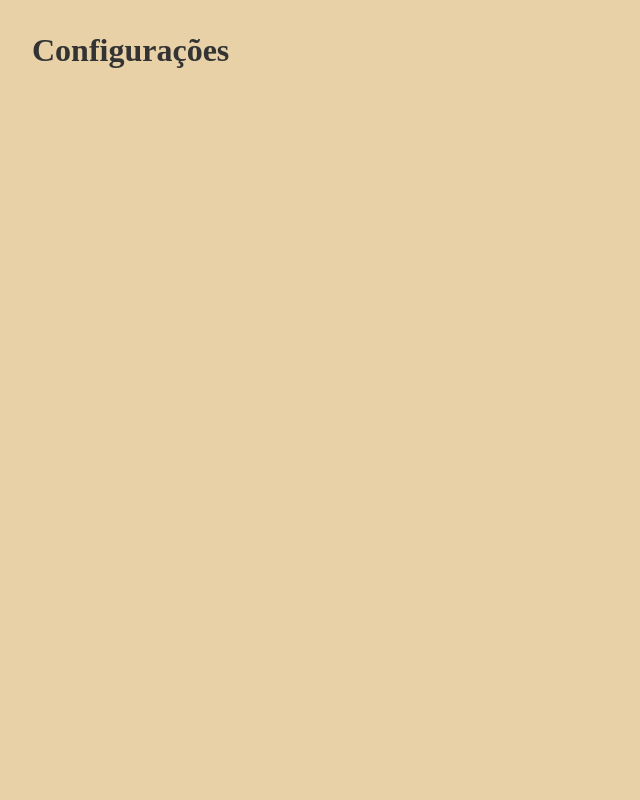
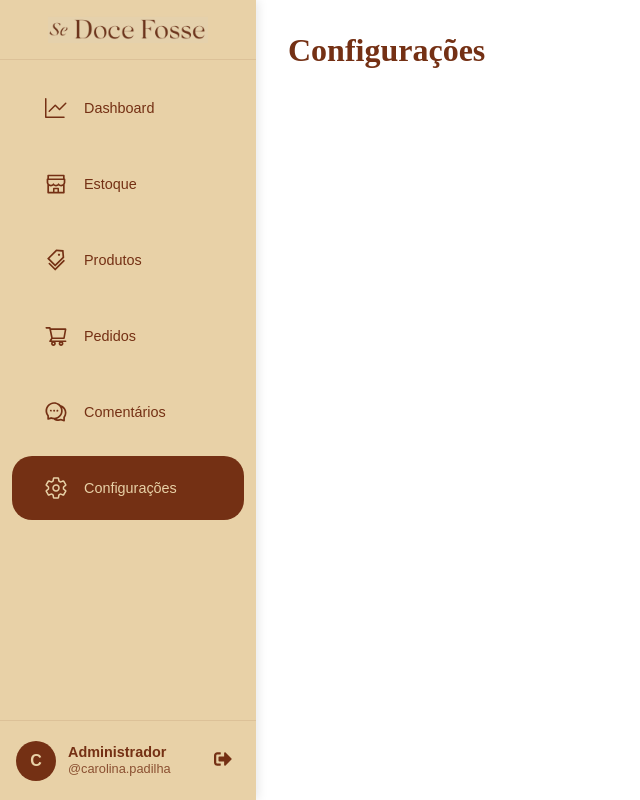
Before and after one commit to Se-Doce-Fosse/frontend, a React (Vite) app: page /configuracoes in a window 1280 px wide. Shown: the whole page, without its empty margins (0-640 px from the left). Built offline with nearby package versions, Linux system fonts and the light colour scheme.

Commit message:
feat: implementa layout para páginas de admin

```diff
--- a/src/App.tsx
+++ b/src/App.tsx
@@ -22,7 +22,7 @@ function App() {
           <Route path="/pedidos" element={<Pedidos />} />
           <Route path="/comentarios" element={<Comentarios />} />
           <Route path="/configuracoes" element={<Configuracoes />} />
-          <Route path="/admin/login/" element={<Login />} />
+          <Route path="/login/" element={<Login />} />
         </Routes>
       </BrowserRouter>
     </main>
--- /dev/null
+++ b/src/layouts/AdminLayout/AdminLayout.module.scss
@@ -0,0 +1,14 @@
+@use '../../styles/variables.scss' as *;
+
+.layout {
+  display: flex;
+  padding-left: 16rem;
+  height: 100vh;
+}
+
+.content {
+  flex: 1;
+  padding: $space-xl;
+  background-color: $branco;
+  overflow-y: auto;
+}
--- /dev/null
+++ b/src/layouts/AdminLayout/AdminLayout.tsx
@@ -0,0 +1,15 @@
+import { SideBar } from '@components';
+import styles from './AdminLayout.module.scss';
+
+export default function AdminLayout({
+  children,
+}: {
+  children: React.ReactNode;
+}) {
+  return (
+    <div className={styles.layout}>
+      <SideBar />
+      <main className={styles.content}>{children}</main>
+    </div>
+  );
+}
--- a/src/pages/Comentarios/Comentarios.tsx
+++ b/src/pages/Comentarios/Comentarios.tsx
@@ -1,11 +1,11 @@
 import React from 'react';
-import styles from './Comentarios.module.scss';
+import AdminLayout from '../../layouts/AdminLayout/AdminLayout';
 
 const Comentarios: React.FC = () => {
   return (
-    <div className={styles.comentarios}>
+    <AdminLayout>
       <h1>Comentários</h1>
-    </div>
+    </AdminLayout>
   );
 };
 
--- a/src/pages/Configuracoes/Configuracoes.tsx
+++ b/src/pages/Configuracoes/Configuracoes.tsx
@@ -1,11 +1,11 @@
 import React from 'react';
-import styles from './Configuracoes.module.scss';
+import AdminLayout from '../../layouts/AdminLayout/AdminLayout';
 
 const Configuracoes: React.FC = () => {
   return (
-    <div className={styles.configuracoes}>
+    <AdminLayout>
       <h1>Configurações</h1>
-    </div>
+    </AdminLayout>
   );
 };
 
--- a/src/pages/Dashboard/Dashboard.tsx
+++ b/src/pages/Dashboard/Dashboard.tsx
@@ -1,11 +1,11 @@
 import React from 'react';
-import styles from './Dashboard.module.scss';
+import AdminLayout from '../../layouts/AdminLayout/AdminLayout';
 
 const Dashboard: React.FC = () => {
   return (
-    <div className={styles.dashboard}>
+    <AdminLayout>
       <h1>Dashboard</h1>
-    </div>
+    </AdminLayout>
   );
 };
 
--- a/src/pages/Estoque/Estoque.tsx
+++ b/src/pages/Estoque/Estoque.tsx
@@ -1,11 +1,11 @@
 import React from 'react';
-import styles from './Estoque.module.scss';
+import AdminLayout from '../../layouts/AdminLayout/AdminLayout';
 
 const Estoque: React.FC = () => {
   return (
-    <div className={styles.estoque}>
+    <AdminLayout>
       <h1>Estoque</h1>
-    </div>
+    </AdminLayout>
   );
 };
 
--- a/src/pages/Login/Login.tsx
+++ b/src/pages/Login/Login.tsx
@@ -2,6 +2,7 @@ import { useState } from 'react';
 import { Input } from '../../components/Input';
 import styles from './Login.module.scss';
 import { Button } from '../../components/Button';
+import { useNavigate } from 'react-router-dom';
 
 const Login = () => {
   const [email, setEmail] = useState('');
@@ -9,6 +10,7 @@ const Login = () => {
   const [errors, setErrors] = useState<{ email?: string; password?: string }>(
     {}
   );
+  const navigate = useNavigate();
 
   const emailRegex = /^[A-Z0-9._%+-]+@[A-Z0-9-]+(?:\.[A-Z0-9-]+)*\.[A-Z]{2,}$/i;
 
@@ -27,7 +29,8 @@ const Login = () => {
     setErrors(newErrors);
 
     if (Object.keys(newErrors).length === 0) {
-      // Dados de email e senha válidos
+      // TODO: integrar login com back
+      navigate('/dashboard');
     }
   };
 
--- a/src/pages/Pedidos/Pedidos.tsx
+++ b/src/pages/Pedidos/Pedidos.tsx
@@ -1,11 +1,11 @@
 import React from 'react';
-import styles from './Pedidos.module.scss';
+import AdminLayout from '../../layouts/AdminLayout/AdminLayout';
 
 const Pedidos: React.FC = () => {
   return (
-    <div className={styles.pedidos}>
+    <AdminLayout>
       <h1>Pedidos</h1>
-    </div>
+    </AdminLayout>
   );
 };
 
--- a/src/pages/Produtos/Produtos.tsx
+++ b/src/pages/Produtos/Produtos.tsx
@@ -1,11 +1,11 @@
 import React from 'react';
-import styles from './Produtos.module.scss';
+import AdminLayout from '../../layouts/AdminLayout/AdminLayout';
 
 const Produtos: React.FC = () => {
   return (
-    <div className={styles.produtos}>
+    <AdminLayout>
       <h1>Produtos</h1>
-    </div>
+    </AdminLayout>
   );
 };
 
```
Also changed, not shown: 1 other file (tests, documents, lock files or other folders).
